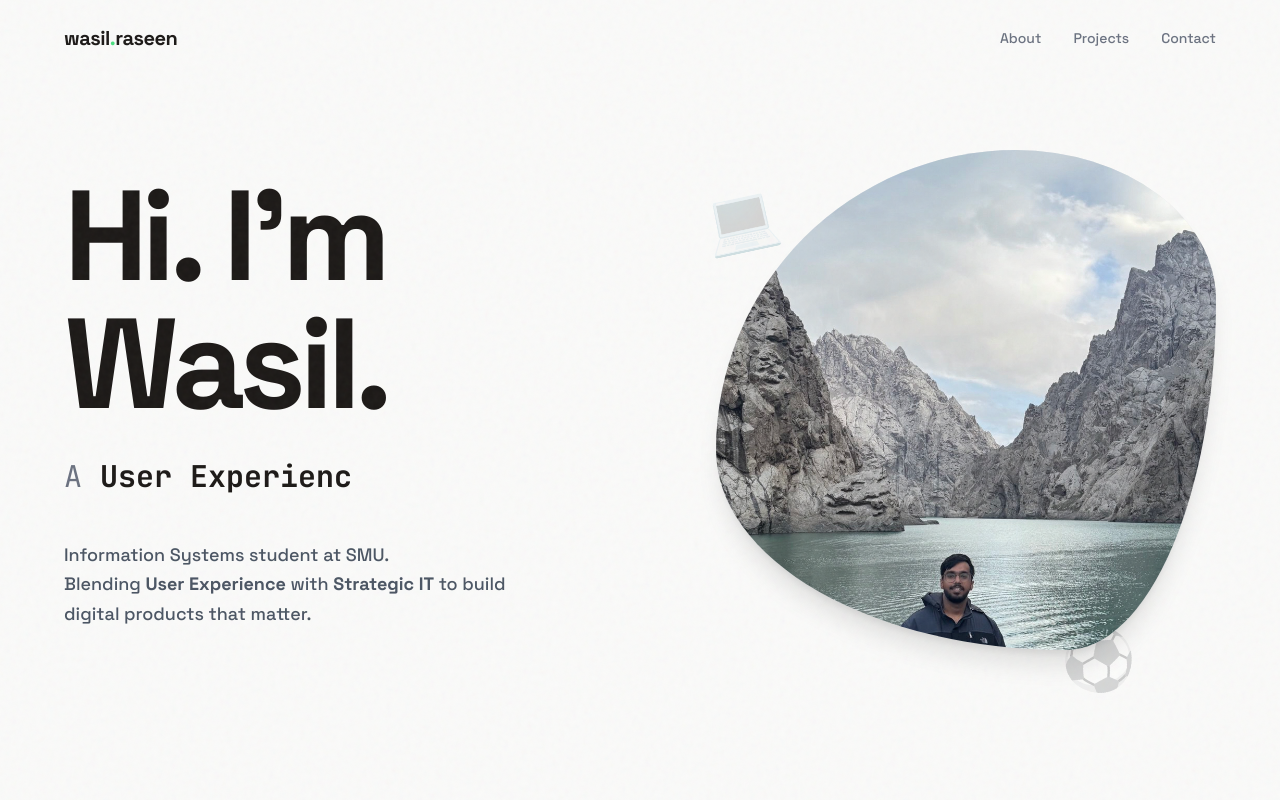
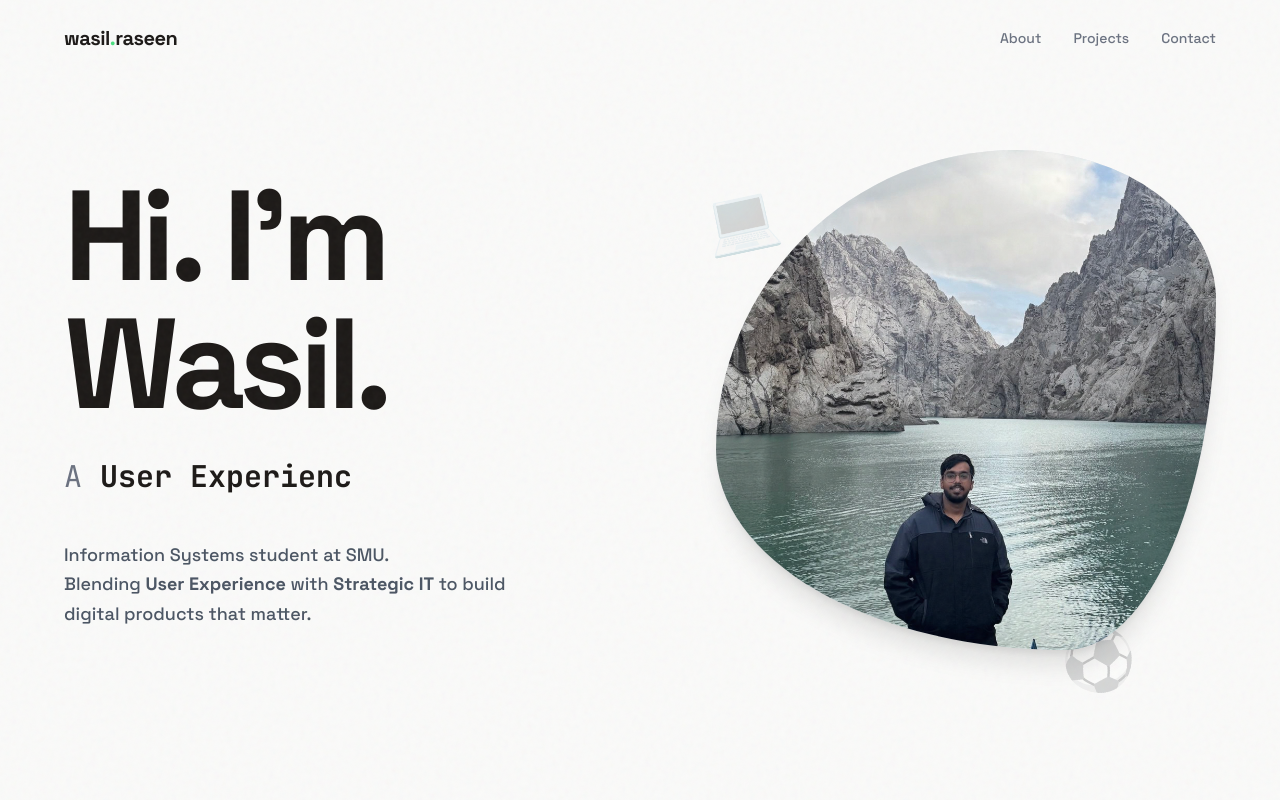
Before and after one commit to mdwasilraseen/mdwasilraseen.github.io, a plain HTML site: page index.html in a window 1280 px wide. Shown: the top 800 px of the page. Drawn offline with nearby package versions, Linux system fonts and the light colour scheme.

Commit message:
Update index.html

```diff
--- a/index.html
+++ b/index.html
@@ -100,7 +100,7 @@
                 <div class="w-80 h-80 md:w-[500px] md:h-[500px] bg-gray-200 blob-mask overflow-hidden shadow-xl relative z-10">
                     <img src="6183982788999056335.jpg"
                          alt="Wasil Raseen"
-                         class="object-cover object-[50%_20%] w-full h-full hover:scale-110 transition-transform duration-700">
+                         class="object-cover object-[50%_80%] w-full h-full hover:scale-110 transition-transform duration-700">
                 </div>
                 <div class="absolute -bottom-10 right-20 text-6xl opacity-20 rotate-12 z-0">⚽</div>
                 <div class="absolute top-10 left-10 text-6xl opacity-20 -rotate-12 z-0">💻</div>
```
